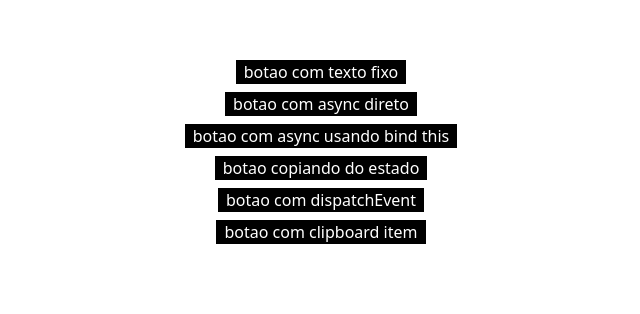
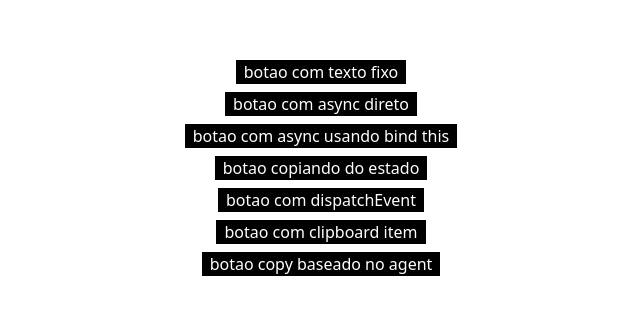
Before and after one commit to RenanLorijola/copy-to-clipboard-async, a Next.js app: page / in a window 1280 px wide. Shown: the part 232-546 px from the top of the page, without its empty margins (319-959 px from the left). Built offline with nearby package versions, Linux system fonts and the light colour scheme; no server answers.

Commit message:
bg green fix

```diff
--- a/src/pages/index.tsx
+++ b/src/pages/index.tsx
@@ -140,7 +140,7 @@ const Home = () => {
       >
         botao com clipboard item
       </button>
-      <button onClick={clipboardUserAgent} className="px-2 bg-green text-white">
+      <button onClick={clipboardUserAgent} className="px-2 bg-black text-white">
         botao copy baseado no agent
       </button>
     </div>
```
